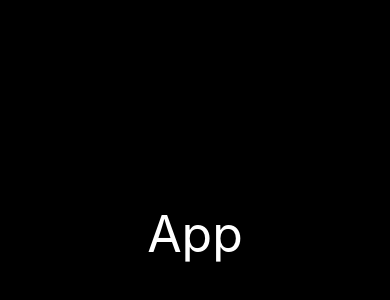
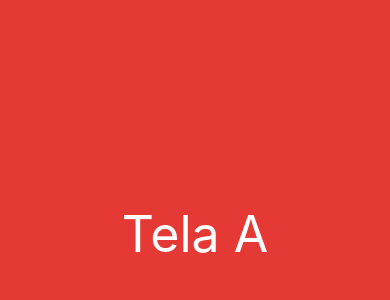
Before and after one commit to davidIsrael-rj/ReactNavigation_ReactNative, a React Native app: screen / in a window 390 px wide. Shown: the part 188-488 px from the top of the page. Built offline with nearby package versions, Linux system fonts and the light colour scheme.

Commit message:
Comónente Tela A

```diff
--- a/src/App.jsx
+++ b/src/App.jsx
@@ -1,11 +1,11 @@
 import React from "react";
-import { SafeAreaView, StyleSheet, Text } from "react-native";
-import TextoCentral from "./components/TextoCentral";
+import { SafeAreaView, StyleSheet } from "react-native";
+import TelaA from "./views/TelaA";
 
 export default props =>{
     return(
         <SafeAreaView style={styles.container}>
-            <TextoCentral>App</TextoCentral>
+            <TelaA/>
         </SafeAreaView>
     )
 }
--- /dev/null
+++ b/src/views/TelaA.jsx
@@ -0,0 +1,7 @@
+import TextoCentral from "../components/TextoCentral";
+
+export default prop =>(
+    <TextoCentral corFundo='#e53935'>
+        Tela A
+    </TextoCentral>
+)
```
